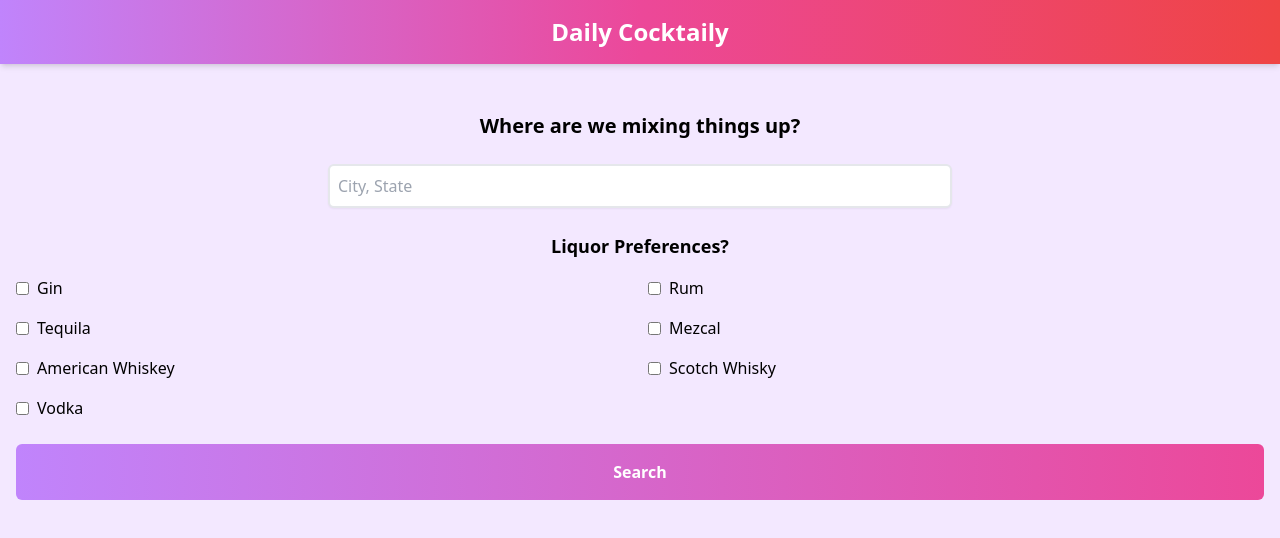
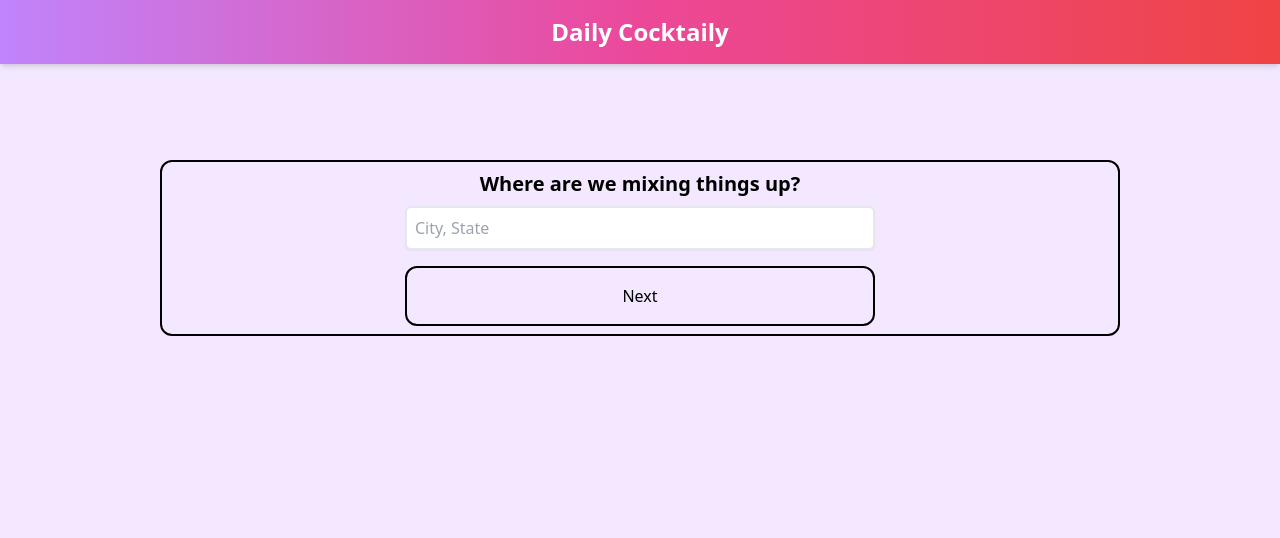
Before and after one commit to MattHlav478/cocktail-react, a React (Create React App) app: page / in a window 1280 px wide. Shown: the top 538 px of the page. Built offline with nearby package versions, Linux system fonts and the light colour scheme.

Commit message:
start work on transitions for Home

```diff
--- a/package.json
+++ b/package.json
@@ -10,6 +10,7 @@
     "react-dom": "^18.2.0",
     "react-router-dom": "^6.19.0",
     "react-scripts": "5.0.1",
+    "react-transition-group": "^4.4.5",
     "web-vitals": "^2.1.4"
   },
   "scripts": {
--- a/src/App.js
+++ b/src/App.js
@@ -1,4 +1,4 @@
-import logo from "./logo.svg";
+import React from "react";
 import "./App.css";
 import { Home, Recipe, Recommendation } from "./screens";
 import { BrowserRouter as Router, Routes, Route } from "react-router-dom";
--- /dev/null
+++ b/src/screens/Home.css
@@ -0,0 +1,20 @@
+.fade-enter .btn {
+  opacity: 0;
+  transform: translateX(-100%);
+}
+.fade-enter-active .btn {
+  opacity: 1;
+  transform: translateX(0%);
+}
+.fade-exit .btn {
+  opacity: 1;
+  transform: translateX(0%);
+}
+.fade-exit-active .btn {
+  opacity: 0;
+  transform: translateX(100%);
+}
+.fade-enter-active .btn,
+.fade-exit-active .btn {
+  transition: opacity 500ms, transform 500ms;
+}
--- a/src/screens/Home.js
+++ b/src/screens/Home.js
@@ -1,27 +1,63 @@
-import React from "react";
+import React, { useState, useRef, useEffect } from "react";
+import { SwitchTransition, CSSTransition } from "react-transition-group";
+import "./Home.css";
 
 export default function Home() {
+  const [state, setState] = useState(true);
+  const helloRef = useRef(null);
+  const goodbyeRef = useRef(null);
+  const nodeRef = state ? helloRef : goodbyeRef;
+
+  useEffect(() => {
+    console.log(nodeRef.current);
+  }, [nodeRef]);
+
+  useEffect(() => {
+    console.log(state);
+  }, [state]);
+
   return (
+    <>
       <div className="min-h-screen bg-purple-100 font-sans">
         <header className="bg-gradient-to-r from-purple-400 via-pink-500 to-red-500 text-white py-4 shadow-md">
           <h1 className="text-center text-2xl font-bold">Daily Cocktaily</h1>
         </header>
 
-      <main className="container mx-auto p-4 mt-8">
-        <h1 className="text-xl text-center mb-6 font-semibold">
+        <div className="absolute w-full h-3/4 flex flex-col">
+          <SwitchTransition mode={"out-in"}>
+            <CSSTransition
+              key={state} // Use the state to generate a unique key
+              nodeRef={nodeRef}
+              addEndListener={(done) => {
+                nodeRef.current.addEventListener("transitionend", done, false);
+              }}
+              classNames="fade"
+            >
+              <div ref={nodeRef} className="flex justify-center">
+                {state ? (
+                  <div className="btn w-3/4 h-50 flex flex-col justify-center self-center mt-24 p-2 rounded-xl border-2 border-solid border-black">
+                    <h1 className="text-xl text-center mb-2 font-semibold">
                       Where are we mixing things up?
                     </h1>
-
                     <div className="text-center">
                       <input
                         type="text"
                         placeholder="City, State"
                         id="search-city"
-            className="border-2 p-2 rounded-md w-full md:w-2/3 lg:w-1/2 mx-auto shadow-sm focus:outline-none focus:border-red-500"
+                        className="border-2 p-2 mb-4 rounded-md w-full md:w-2/3 lg:w-1/2 mx-auto shadow-sm focus:outline-none focus:border-red-500"
                       />
                     </div>
-
-        <div id="" className="mt-6">
+                    <div className="flex flex-row justify-center">
+                      <button
+                        className="bg-purple-100 p-4 w-1/2 rounded-xl border-2 border-black"
+                        onClick={() => setState((state) => !state)}
+                      >
+                        Next
+                      </button>
+                    </div>
+                  </div>
+                ) : (
+                  <div className="btn w-3/4 h-50 flex flex-col justify-center self-center mt-24 p-2 rounded-xl border-2 border-solid border-black">
                     <h2 className="text-lg font-bold mb-4 text-center">
                       Liquor Preferences?
                     </h2>
@@ -69,22 +105,22 @@ export default function Home() {
                           Vodka
                         </label>
                       </div>
-          </div>
-
-          <div className="mt-6 text-center">
-            <div className="relative">
-              <button className="absolute inset-0 bg-purple-600 opacity-0 hover:opacity-100 text-white font-bold py-2 px-6 rounded-md">
-                Search
-              </button>
-              <div className="bg-gradient-to-r from-purple-400 to-pink-500 rounded-md py-2 px-6">
-                <button className="search-btn text-white font-bold py-2 px-6 rounded-md">
-                  Search
+                      <div className="flex flex-row justify-center">
+                        <button
+                          className="bg-purple-100 p-4 w-1/2 rounded-xl border-2 border-black"
+                          onClick={() => setState((state) => !state)}
+                        >
+                          Next
                         </button>
                       </div>
                     </div>
                   </div>
+                )}
               </div>
-      </main>
+            </CSSTransition>
+          </SwitchTransition>
         </div>
+      </div>
+    </>
   );
 }
```
Also changed, not shown: 1 other file (tests, documents, lock files or other folders). Lines whose indentation alone changed are shown as unchanged.
